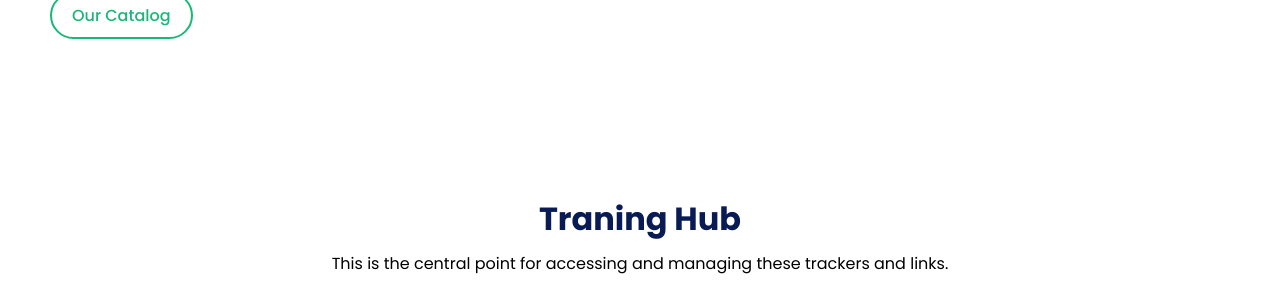
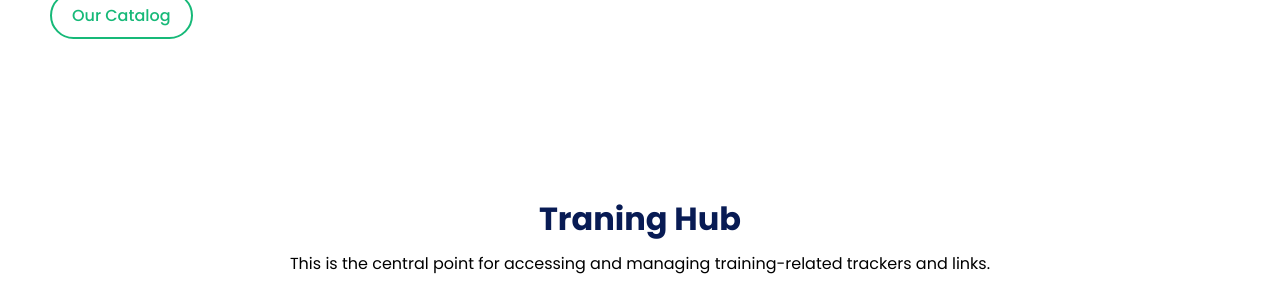
Before and after one commit to Yelle788/trainingplaybook, a plain HTML site: page index.html in a window 1280 px wide. Shown: the part 640-946 px from the top of the page. Drawn offline with nearby package versions, Linux system fonts and the light colour scheme.

Commit message:
Update index.html

```diff
--- a/index.html
+++ b/index.html
@@ -42,7 +42,7 @@
        <section class="shop" id="shop">
         <div class="heading">
             <h2>Traning Hub</h2>
-            <p>This is the central point for accessing and managing these trackers and links.</p>
+            <p>This is the central point for accessing and managing training-related trackers and links.</p>
         </div>
         <div class="shop-container">
             <!-- shop box-1  -->
```
